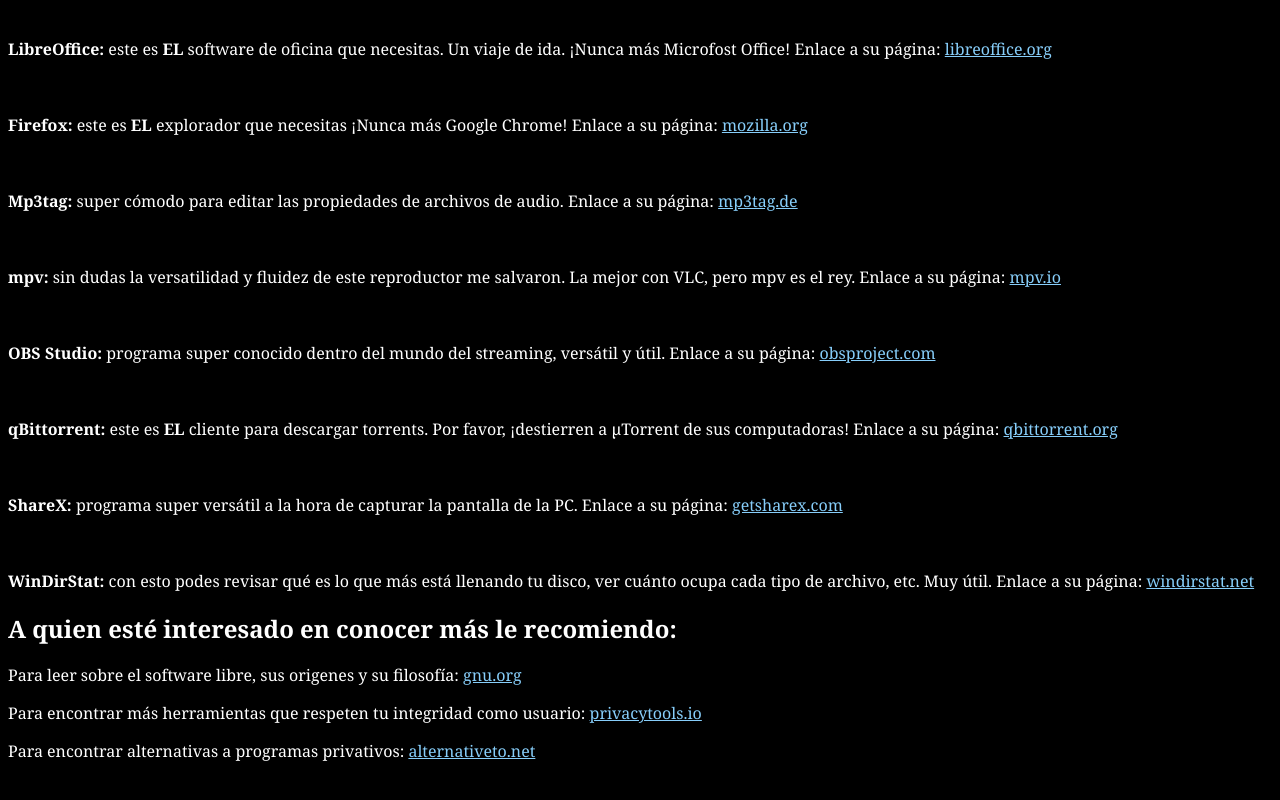
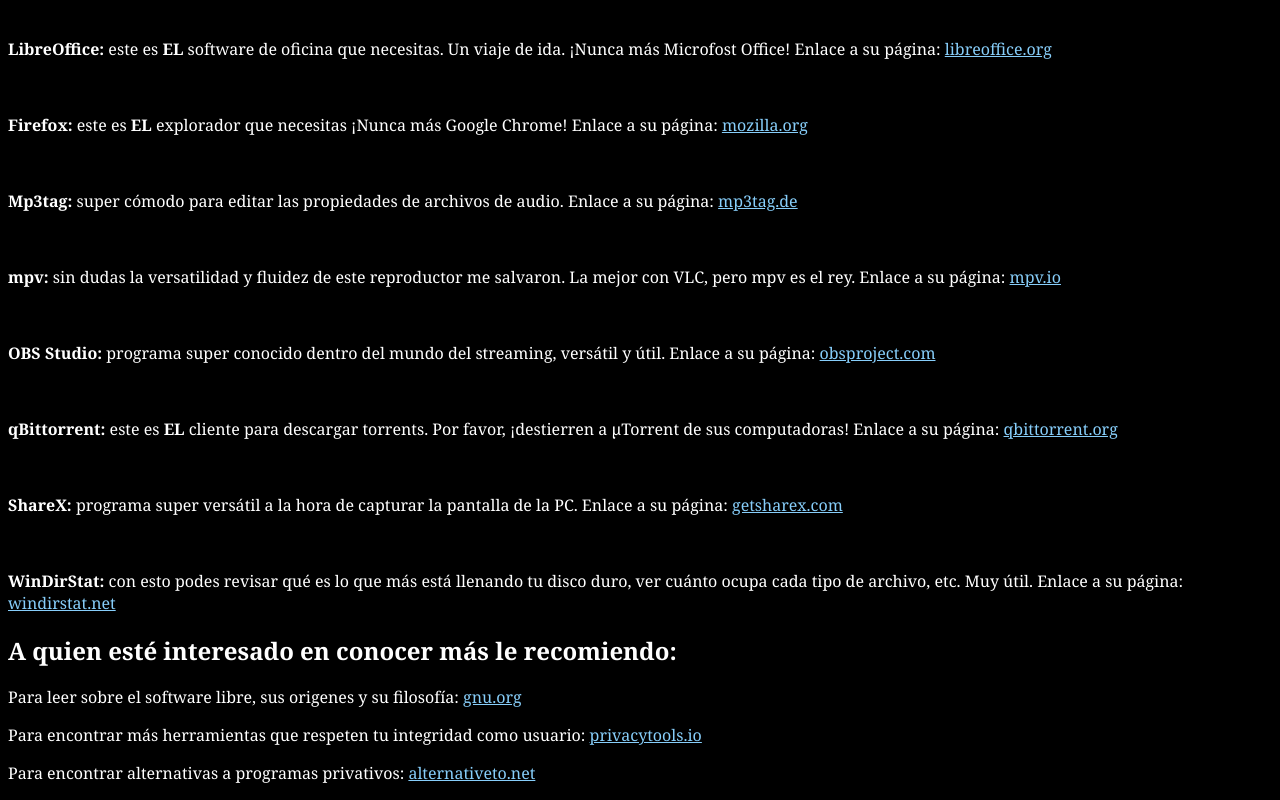
Before and after one commit to zne21/zne21.github.io, a plain HTML site: page software.html in a window 1280 px wide. Shown: the part 541-1341 px from the top of the page. Before the commit the page ends 1319 px from the top, so only its background shows below. Drawn offline with Linux system fonts and the light colour scheme.

Commit message:
Update software.html

```diff
--- a/software.html
+++ b/software.html
@@ -34,7 +34,7 @@
     <br>
     <p><b>ShareX:</b> programa super versátil a la hora de capturar la pantalla de la PC. Enlace a su página: <a href="https://getsharex.com/">getsharex.com</a></p>
     <br>
-    <p><b>WinDirStat:</b> con esto podes revisar qué es lo que más está llenando tu disco, ver cuánto ocupa cada tipo de archivo, etc. Muy útil. Enlace a su página: <a href="https://windirstat.net/">windirstat.net</a></p>
+    <p><b>WinDirStat:</b> con esto podes revisar qué es lo que más está llenando tu disco duro, ver cuánto ocupa cada tipo de archivo, etc. Muy útil. Enlace a su página: <a href="https://windirstat.net/">windirstat.net</a></p>
     <h2>A quien esté interesado en conocer más le recomiendo:</h2>
     <p>Para leer sobre el software libre, sus origenes y su filosofía: <a href="https://www.gnu.org/home.es.html">gnu.org</a></p>
     <p>Para encontrar más herramientas que respeten tu integridad como usuario: <a href="https://www.privacytools.io/">privacytools.io</a></p>
```
